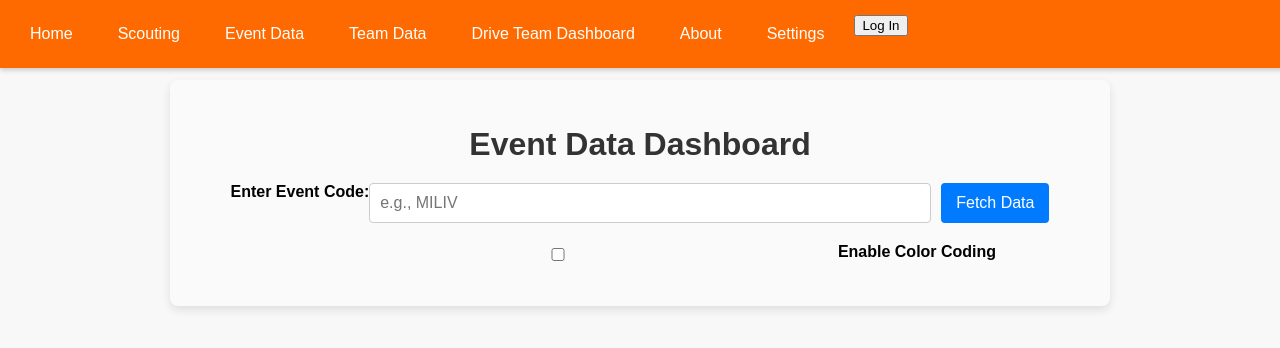
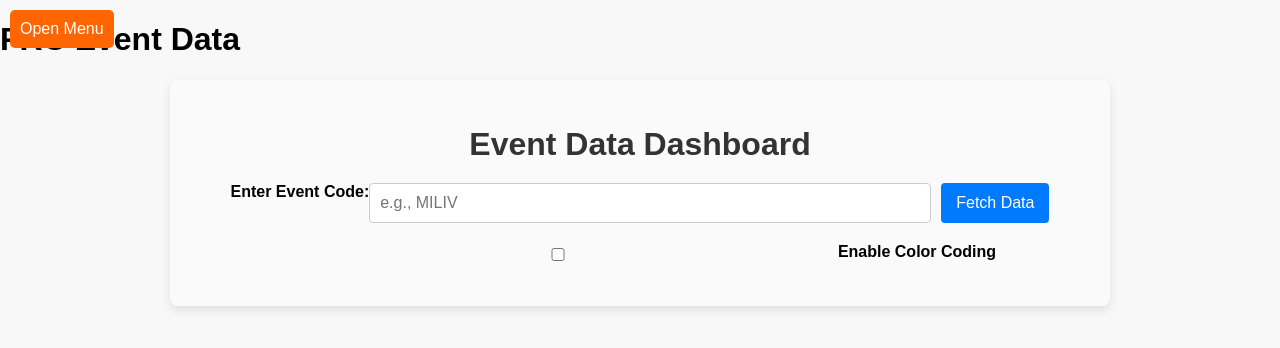
Before and after one commit to JKippy/Kippyscout, a React (Create React App) app in the folder frc-scouting/: page /eventdata in a window 1280 px wide. Shown: the top 348 px of the page. Built offline with nearby package versions, Linux system fonts and the light colour scheme; no server answers.

Commit message:
Changed header to sidebar

```diff
--- a/frc-scouting/src/components/Header.css
+++ b/frc-scouting/src/components/Header.css
@@ -1,32 +1,90 @@
-.header {
-  position: fixed; /* Fixes the header at the top */
+/* Basic layout for the sidebar container */
+.sidebar-container {
+  display: flex;
+  position: relative;
+}
+
+.sidebar-toggle {
+  position: absolute;
+  top: 10px;
+  left: 10px;
+  font-size: 16px;
+  padding: 10px;
+  cursor: pointer;
+  background-color: #ff6600; /* Orange color for button */
+  color: white;
+  border: none;
+  border-radius: 5px;
+}
+
+.sidebar-toggle:hover {
+  background-color: #cc5200; /* Darker orange on hover */
+}
+
+/* Sidebar Styles */
+.sidebar {
+  height: 100vh;
+  width: 250px;
+  position: fixed;
   top: 0;
-  left: 0;
-  width: 100%; /* Full width */
-  z-index: 10;
-  background-color: #ff6a00; /* Orange background */
+  left: -250px; /* Initially hidden */
+  background-color: #ff6600; /* Orange background */
   color: white;
-  display: flex; /* Use flexbox for alignment */
-  align-items: center; /* Center vertically */
-  padding: 15px; /* Padding inside the header */
-  box-shadow: 0 2px 5px rgba(0, 0, 0, 0.2); /* Shadow for depth */
+  transition: left 0.3s ease;
+  z-index: 2; /* Ensure it stays above the overlay */
+}
+
+.sidebar.open {
+  left: 0; /* When open, move to visible position */
 }
 
 .nav-menu {
-  display: flex; /* Horizontal layout */
-  gap: 15px; /* Space between links */
-  margin-right: auto; /* Pushes the auth buttons to the right */
+  display: flex;
+  flex-direction: column;
+  padding: 20px;
 }
 
 .nav-menu a {
   color: white;
   text-decoration: none;
-  padding: 10px 15px; /* Padding for links */
+  padding: 10px;
+  margin: 5px 0;
   border-radius: 4px;
-  transition: background 0.3s, transform 0.2s; /* Add scale effect on hover */
+  transition: background-color 0.3s ease;
 }
 
 .nav-menu a:hover {
-  background: rgba(255, 255, 255, 0.2); /* Lighten on hover */
-  transform: scale(1.05); /* Slight zoom effect */
+  background-color: #cc5200; /* Darker orange on hover */
 }
+
+.nav-menu .auth-button {
+  margin-top: 20px;
+}
+
+.nav-menu .auth-button button {
+  padding: 10px;
+  background-color: #cc5200; /* Darker orange for auth button */
+  color: white;
+  border: none;
+  cursor: pointer;
+}
+
+.nav-menu .auth-button button:hover {
+  background-color: #993d00; /* Even darker orange for hover */
+}
+
+/* Overlay to dim the background */
+.overlay {
+  position: fixed;
+  top: 0;
+  left: 0;
+  width: 100%;
+  height: 100%;
+  background: rgba(0, 0, 0, 0.5);
+  z-index: 1; /* Make sure the overlay is below the sidebar */
+}
+
+/* Optional: Make sure the sidebar is clickable even when overlay is present */
+.overlay:not(.active) {
+  display: none;
+}
--- a/frc-scouting/src/components/Header.js
+++ b/frc-scouting/src/components/Header.js
@@ -1,19 +1,36 @@
-import React from 'react';
+import React, { useState } from 'react';
 import { Link } from 'react-router-dom';
 import AuthButton from './AuthButton';
 import './Header.css';
 
 const Header = ({ user }) => {
+  const [isOpen, setIsOpen] = useState(false); // State to manage sidebar toggle
+
+  const toggleSidebar = () => {
+    setIsOpen(!isOpen);
+  };
+
+  const closeSidebar = () => {
+    setIsOpen(false);
+  };
+
   return (
-    <header className="header">
+    <div className="sidebar-container">
+      {/* Button to open and close the sidebar */}
+      <button className="sidebar-toggle" onClick={toggleSidebar}>
+        {isOpen ? 'Close' : 'Open'} Menu
+      </button>
+
+      {/* Sidebar menu */}
+      <div className={`sidebar ${isOpen ? 'open' : ''}`}>
         <nav className="nav-menu">
-        <Link to="/">Home</Link>
-        <Link to="/scouting">Scouting</Link>
-        <Link to="/eventdata">Event Data</Link>
-        <Link to="/teamdata">Team Data</Link>
-        <Link to="/dashboard">Drive Team Dashboard</Link>
-        <Link to="/about">About</Link>
-        <Link to="/settings">Settings</Link>
+          <Link to="/" onClick={closeSidebar}>Home</Link>
+          <Link to="/scouting" onClick={closeSidebar}>Scouting</Link>
+          <Link to="/eventdata" onClick={closeSidebar}>Event Data</Link>
+          <Link to="/teamdata" onClick={closeSidebar}>Team Data</Link>
+          <Link to="/dashboard" onClick={closeSidebar}>Drive Team Dashboard</Link>
+          <Link to="/about" onClick={closeSidebar}>About</Link>
+          <Link to="/settings" onClick={closeSidebar}>Settings</Link>
 
           {/* Conditional Rendering based on user authentication */}
           {user ? (
@@ -25,7 +42,11 @@ const Header = ({ user }) => {
             <AuthButton user={user} />
           )}
         </nav>
-    </header>
+      </div>
+
+      {/* Optional: Clicking outside the sidebar to close it */}
+      {isOpen && <div className="overlay" onClick={closeSidebar}></div>}
+    </div>
   );
 };
 
--- a/frc-scouting/src/pages/Dashboard.js
+++ b/frc-scouting/src/pages/Dashboard.js
@@ -1,12 +1,16 @@
 import React, { useState, useEffect } from 'react';
 import axios from 'axios'; // To make API requests
+import { db } from '../firebase'; // Assuming you have Firebase initialized and exported as 'db'
 
 const Dashboard = () => {
-  const [eventCode, setEventCode] = useState(''); // Store the event code
-  const [matches, setMatches] = useState([]); // Store the match data
-  const [selectedMatch, setSelectedMatch] = useState(''); // Store selected match
-  const [loading, setLoading] = useState(false); // Loading state for API request
-  const [error, setError] = useState(''); // Error state for handling API errors
+  const [eventCode, setEventCode] = useState('');
+  const [matches, setMatches] = useState([]);
+  const [selectedMatch, setSelectedMatch] = useState('');
+  const [loading, setLoading] = useState(false);
+  const [error, setError] = useState('');
+  const [redAlliance, setRedAlliance] = useState([]);
+  const [blueAlliance, setBlueAlliance] = useState([]);
+  const [teamAverages, setTeamAverages] = useState({}); // Store averages for each team
 
   // Fetch match schedule based on event code
   const fetchSchedule = async (eventCode) => {
@@ -14,13 +18,13 @@ const Dashboard = () => {
     setError('');
 
     try {
-      const apiKey = `${process.env.REACT_APP_API_KEY}` // Make sure the API key is set in Firebase config
+      const apiKey = process.env.REACT_APP_API_KEY;
       console.log('API Key:', apiKey);
 
       const response = await axios.get(`https://cors-anywhere.herokuapp.com/https://frc-api.firstinspires.org/v3.0/2024/schedule/${eventCode}?tournamentLevel=Qualification`, {
-      headers: {
-        'Authorization': `Basic ${apiKey}`,
-      }
+        headers: {
+          'Authorization': `Basic ${apiKey}`,
+        }
       });
 
       if (response.data.Schedule) {
@@ -37,6 +41,52 @@ const Dashboard = () => {
     }
   };
 
+  // Fetch average goals for each team
+  const fetchTeamAverages = async (eventCode) => {
+    const teams = [];
+    const averages = {};
+
+    // Query Firestore for all teams for this event
+    const snapshot = await db.collection(eventCode).get(); // Get all match documents for this event
+    snapshot.forEach(doc => {
+      const matchData = doc.data();
+      const teamNumber = matchData.teamNumber;
+      if (!teams.includes(teamNumber)) {
+        teams.push(teamNumber);
+      }
+
+      if (!averages[teamNumber]) {
+        averages[teamNumber] = {
+          autoHighGoals: 0,
+          autoLowGoals: 0,
+          teleHighGoals: 0,
+          teleLowGoals: 0,
+          matchCount: 0
+        };
+      }
+
+      // Add match data to the averages
+      averages[teamNumber].autoHighGoals += matchData.autoHighGoals || 0;
+      averages[teamNumber].autoLowGoals += matchData.autoLowGoals || 0;
+      averages[teamNumber].teleHighGoals += matchData.teleHighGoals || 0;
+      averages[teamNumber].teleLowGoals += matchData.teleLowGoals || 0;
+      averages[teamNumber].matchCount += 1;
+    });
+
+    // Calculate averages
+    Object.keys(averages).forEach(teamNumber => {
+      const teamStats = averages[teamNumber];
+      averages[teamNumber] = {
+        autoHighGoals: (teamStats.autoHighGoals / teamStats.matchCount).toFixed(2),
+        autoLowGoals: (teamStats.autoLowGoals / teamStats.matchCount).toFixed(2),
+        teleHighGoals: (teamStats.teleHighGoals / teamStats.matchCount).toFixed(2),
+        teleLowGoals: (teamStats.teleLowGoals / teamStats.matchCount).toFixed(2)
+      };
+    });
+
+    setTeamAverages(averages); // Store averages in state
+  };
+
   // Handle event code change
   const handleEventCodeChange = (e) => {
     setEventCode(e.target.value);
@@ -44,13 +94,25 @@ const Dashboard = () => {
 
   // Handle match selection
   const handleMatchSelect = (e) => {
-    setSelectedMatch(e.target.value);
+    const selectedMatchNumber = e.target.value;
+    setSelectedMatch(selectedMatchNumber);
+
+    // Find the match by matchNumber
+    const match = matches.find(m => m.matchNumber === parseInt(selectedMatchNumber));
+    if (match) {
+      // Split teams into red and blue alliances
+      const redTeams = match.teams.filter(team => team.station.startsWith('Red'));
+      const blueTeams = match.teams.filter(team => team.station.startsWith('Blue'));
+      setRedAlliance(redTeams);
+      setBlueAlliance(blueTeams);
+    }
   };
 
   // Handle fetch when user presses the "Fetch Schedule" button
   const handleFetchClick = () => {
     if (eventCode) {
       fetchSchedule(eventCode);
+      fetchTeamAverages(eventCode); // Fetch averages for the teams in the event
     } else {
       setError('Please enter a valid event code.');
     }
@@ -98,6 +160,37 @@ const Dashboard = () => {
               </select>
             </div>
           )}
+
+          {/* Display Red and Blue Alliances */}
+          {selectedMatch && (
+            <div>
+              <h3>Red Alliance</h3>
+              <ul>
+                {redAlliance.map(team => (
+                  <li key={team.teamNumber}>
+                    Team {team.teamNumber}
+                    - Avg Auto High Goals: {teamAverages[team.teamNumber]?.autoHighGoals || 0},
+                    Avg Auto Low Goals: {teamAverages[team.teamNumber]?.autoLowGoals || 0},
+                    Avg Tele High Goals: {teamAverages[team.teamNumber]?.teleHighGoals || 0},
+                    Avg Tele Low Goals: {teamAverages[team.teamNumber]?.teleLowGoals || 0}
+                  </li>
+                ))}
+              </ul>
+
+              <h3>Blue Alliance</h3>
+              <ul>
+                {blueAlliance.map(team => (
+                  <li key={team.teamNumber}>
+                    Team {team.teamNumber}
+                    - Avg Auto High Goals: {teamAverages[team.teamNumber]?.autoHighGoals || 0},
+                    Avg Auto Low Goals: {teamAverages[team.teamNumber]?.autoLowGoals || 0},
+                    Avg Tele High Goals: {teamAverages[team.teamNumber]?.teleHighGoals || 0},
+                    Avg Tele Low Goals: {teamAverages[team.teamNumber]?.teleLowGoals || 0}
+                  </li>
+                ))}
+              </ul>
+            </div>
+          )}
         </div>
       )}
     </div>
```
Lines whose indentation alone changed are shown as unchanged.
